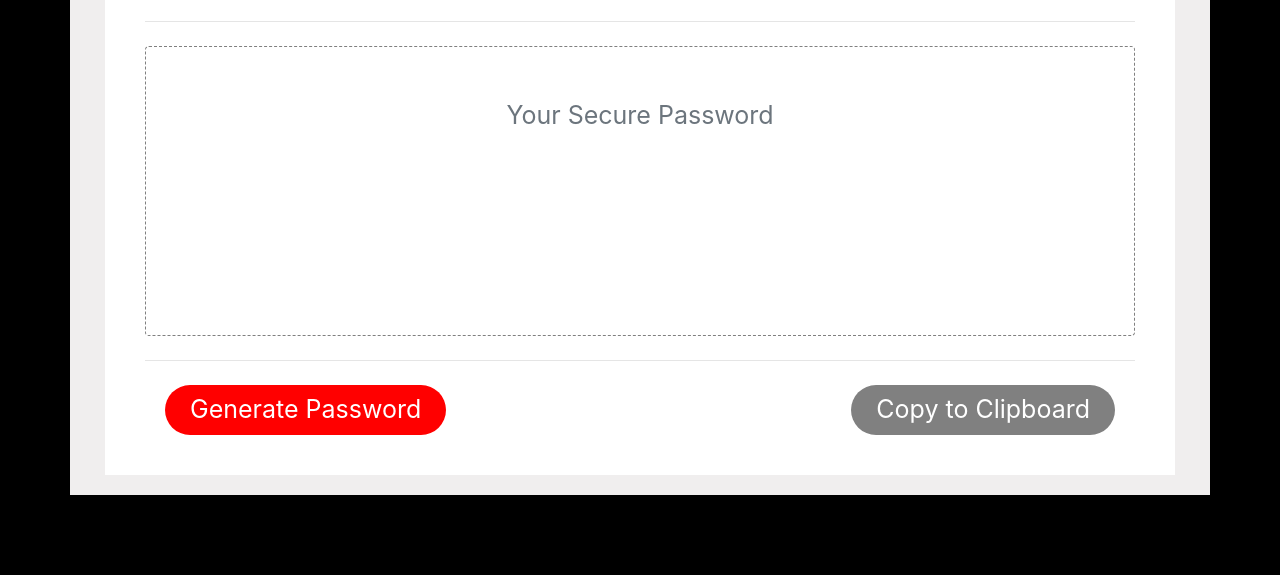
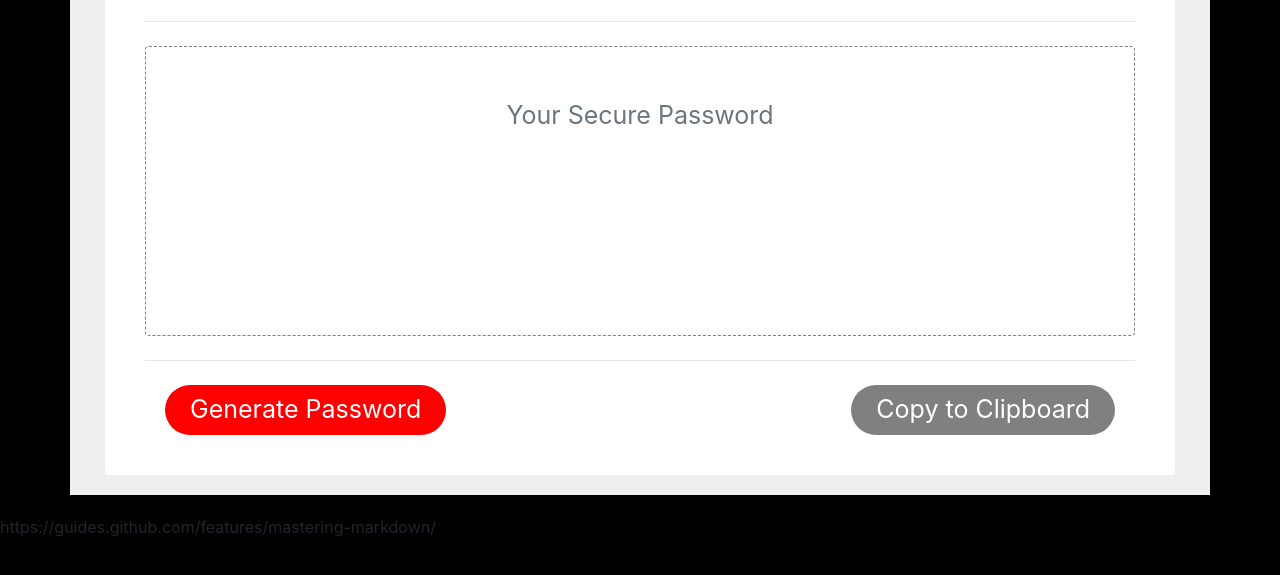
Before and after one commit to Ulysses212121/Homework-3, a plain HTML site: page index.html in a window 1280 px wide. Shown: the part 189-764 px from the top of the page. Drawn offline with nearby package versions, Linux system fonts and the light colour scheme.

```diff
--- a/index.html
+++ b/index.html
@@ -31,4 +31,6 @@
     </div>
 </body>
 
+https://guides.github.com/features/mastering-markdown/
+
 </html>
```
Also changed, not shown: 1 other file.
